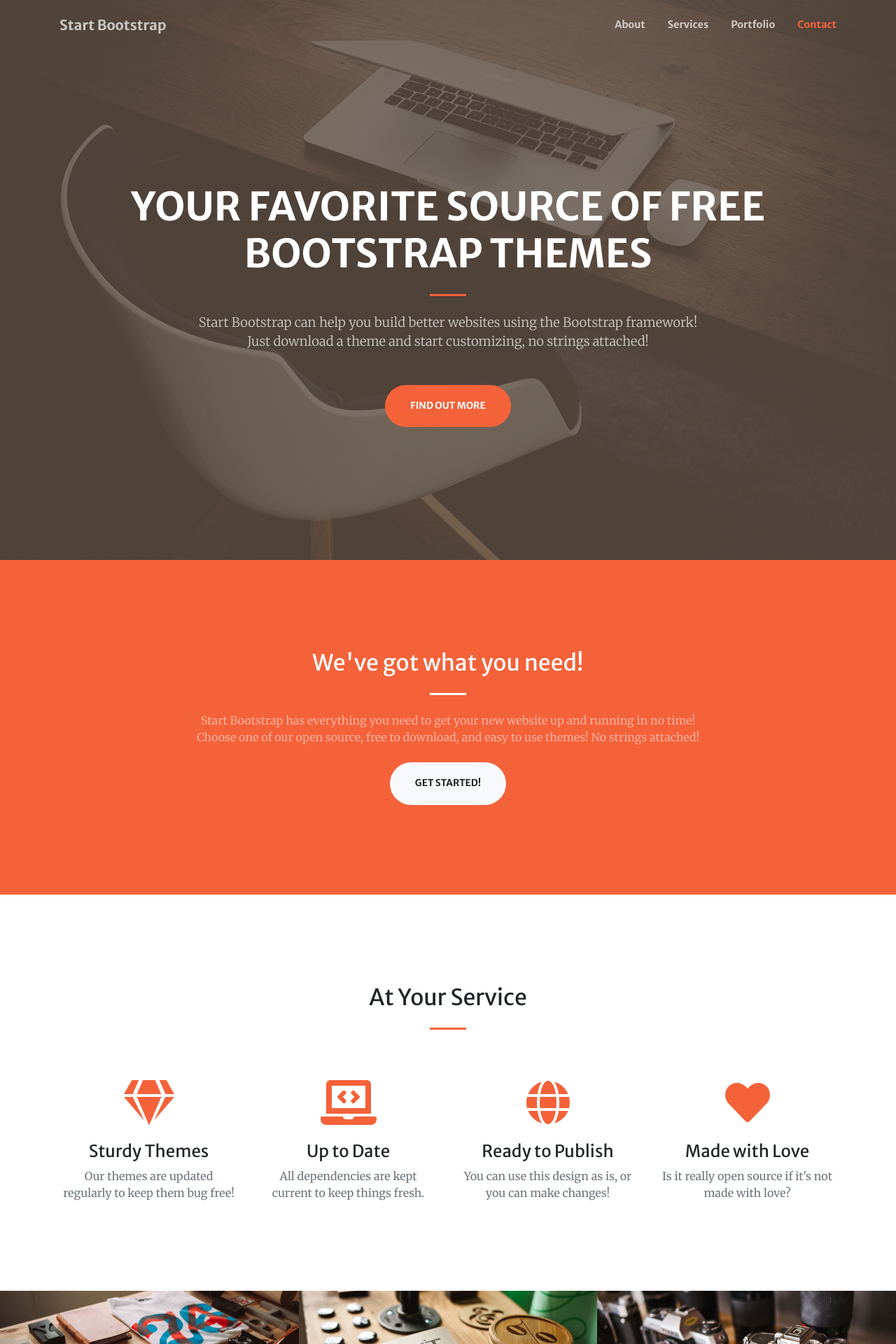
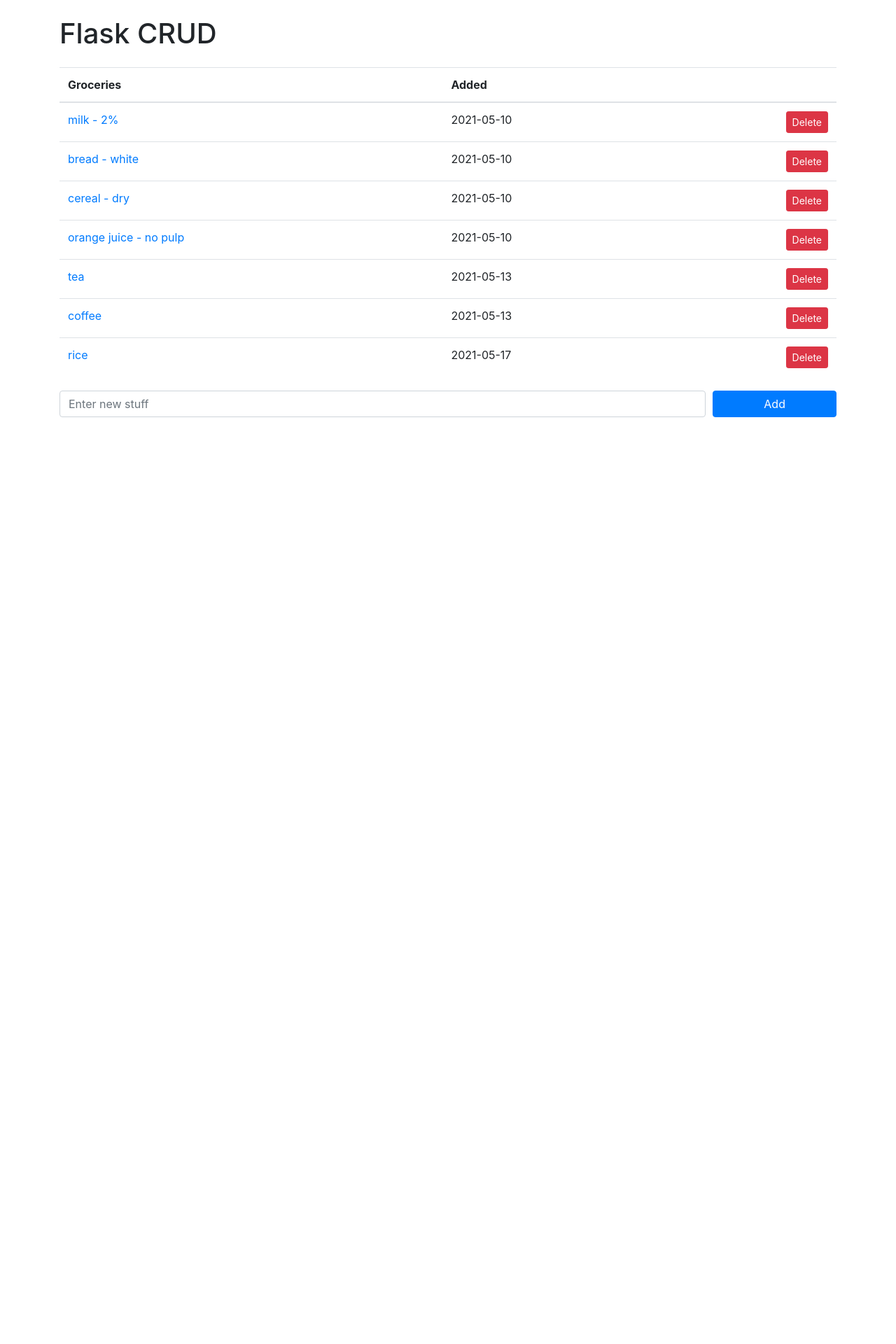
Before and after one commit to jukellam/FlaskCRUD, a Flask app: page / in a window 1280 px wide. Shown: the top 1920 px of the page at 70% size. After the commit the page ends 596 px from the top, so only its background shows below. Run offline with Flask 2, Linux system fonts and the light colour scheme; data comes from the database, SQL or seed files in the repository; some libraries are stand-ins or nearby versions.

Commit message:
back to working bootstrap

```diff
--- a/app.py
+++ b/app.py
@@ -5,7 +5,7 @@
 from datetime import datetime
 
 app = Flask(__name__)
-app._static_folder = ''
+app._static_folder = '/templates/static'
 app.config['SQLALCHEMY_DATABASE_URI'] = 'sqlite:///test.db'
 db = SQLAlchemy(app)
 
@@ -34,7 +34,7 @@
             return "There was a problem adding new stuff."
     else:
         groceries = Grocery.query.order_by(Grocery.created_at).all()
-        return render_template('index.html', groceries=groceries)
+        return render_template('index2.html', groceries=groceries)
 
 @app.route('/delete/<int:id>')
 def delete(id):
--- a/templates/base.html
+++ b/templates/base.html
@@ -3,13 +3,14 @@
 
 <head>
   <link rel="stylesheet" href="https://stackpath.bootstrapcdn.com/bootstrap/4.3.1/css/bootstrap.min.css" integrity="sha384-ggOyR0iXCbMQv3Xipma34MD+dH/1fQ784/j6cY/iJTQUOhcWr7x9JvoRxT2MZw1T" crossorigin="anonymous">
+  <!-- <link href="https://cdnjs.cloudflare.com/ajax/libs/magnific-popup.js/1.1.0/magnific-popup.min.css" rel="stylesheet" /> -->
   <meta charset="UTF-8">
   <meta name="viewport" content="width=device-width, initial-scale=1.0">
   <meta http-equiv="X-UA-Compatible" content="ie=edge">
   {% if title %}
-  <title>{{ title }} - Flask CRUD</title>
+  <title>{{ title }} - Flask - Grocery List</title>
   {% else %}
-  <title>Welcome to Flask CRUD</title>
+  <title>Justin's Flask App</title>
   {% endif %}
 </head>
 
--- a/templates/index.html
+++ /dev/null
@@ -1,245 +0,0 @@
-<!DOCTYPE html>
-<html lang="en">
-    <head>
-        <meta charset="utf-8" />
-        <meta name="viewport" content="width=device-width, initial-scale=1, shrink-to-fit=no" />
-        <meta name="description" content="" />
-        <meta name="author" content="" />
-        <title>Justin's Crud App</title>
-        <!-- Favicon-->
-        <link rel="icon" type="image/x-icon" href="assets/favicon.ico" />
-        <!-- Font Awesome icons (free version)-->
-        <script src="https://use.fontawesome.com/releases/v5.15.3/js/all.js" crossorigin="anonymous"></script>
-        <!-- Google fonts-->
-        <link href="https://fonts.googleapis.com/css?family=Merriweather+Sans:400,700" rel="stylesheet" />
-        <link href="https://fonts.googleapis.com/css?family=Merriweather:400,300,300italic,400italic,700,700italic" rel="stylesheet" type="text/css" />
-        <!-- Third party plugin CSS-->
-        <link href="https://cdnjs.cloudflare.com/ajax/libs/magnific-popup.js/1.1.0/magnific-popup.min.css" rel="stylesheet" />
-        <!-- Core theme CSS (includes Bootstrap)-->
-        <link href="{{ url_for('static', filename='main.css') }}" rel="stylesheet" />
-    </head>
-    <body id="page-top">
-        <!-- Navigation-->
-        <nav class="navbar navbar-expand-lg navbar-light fixed-top py-3" id="mainNav">
-            <div class="container">
-                <a class="navbar-brand js-scroll-trigger" href="#page-top">Start Bootstrap</a>
-                <button class="navbar-toggler navbar-toggler-right" type="button" data-toggle="collapse" data-target="#navbarResponsive" aria-controls="navbarResponsive" aria-expanded="false" aria-label="Toggle navigation"><span class="navbar-toggler-icon"></span></button>
-                <div class="collapse navbar-collapse" id="navbarResponsive">
-                    <ul class="navbar-nav ml-auto my-2 my-lg-0">
-                        <li class="nav-item"><a class="nav-link js-scroll-trigger" href="#about">About</a></li>
-                        <li class="nav-item"><a class="nav-link js-scroll-trigger" href="#services">Services</a></li>
-                        <li class="nav-item"><a class="nav-link js-scroll-trigger" href="#portfolio">Portfolio</a></li>
-                        <li class="nav-item"><a class="nav-link js-scroll-trigger" href="#contact">Contact</a></li>
-                    </ul>
-                </div>
-            </div>
-        </nav>
-        <!-- Masthead-->
-        <header class="masthead">
-            <div class="container h-100">
-                <div class="row h-100 align-items-center justify-content-center text-center">
-                    <div class="col-lg-10 align-self-end">
-                        <h1 class="text-uppercase text-white font-weight-bold">Your Favorite Source of Free Bootstrap Themes</h1>
-                        <hr class="divider my-4" />
-                    </div>
-                    <div class="col-lg-8 align-self-baseline">
-                        <p class="text-white-75 font-weight-light mb-5">Start Bootstrap can help you build better websites using the Bootstrap framework! Just download a theme and start customizing, no strings attached!</p>
-                        <a class="btn btn-primary btn-xl js-scroll-trigger" href="#about">Find Out More</a>
-                    </div>
-                </div>
-            </div>
-        </header>
-        <!-- About-->
-        <section class="page-section bg-primary" id="about">
-            <div class="container">
-                <div class="row justify-content-center">
-                    <div class="col-lg-8 text-center">
-                        <h2 class="text-white mt-0">We've got what you need!</h2>
-                        <hr class="divider light my-4" />
-                        <p class="text-white-50 mb-4">Start Bootstrap has everything you need to get your new website up and running in no time! Choose one of our open source, free to download, and easy to use themes! No strings attached!</p>
-                        <a class="btn btn-light btn-xl js-scroll-trigger" href="#services">Get Started!</a>
-                    </div>
-                </div>
-            </div>
-        </section>
-        <!-- Services-->
-        <section class="page-section" id="services">
-            <div class="container">
-                <h2 class="text-center mt-0">At Your Service</h2>
-                <hr class="divider my-4" />
-                <div class="row">
-                    <div class="col-lg-3 col-md-6 text-center">
-                        <div class="mt-5">
-                            <i class="fas fa-4x fa-gem text-primary mb-4"></i>
-                            <h3 class="h4 mb-2">Sturdy Themes</h3>
-                            <p class="text-muted mb-0">Our themes are updated regularly to keep them bug free!</p>
-                        </div>
-                    </div>
-                    <div class="col-lg-3 col-md-6 text-center">
-                        <div class="mt-5">
-                            <i class="fas fa-4x fa-laptop-code text-primary mb-4"></i>
-                            <h3 class="h4 mb-2">Up to Date</h3>
-                            <p class="text-muted mb-0">All dependencies are kept current to keep things fresh.</p>
-                        </div>
-                    </div>
-                    <div class="col-lg-3 col-md-6 text-center">
-                        <div class="mt-5">
-                            <i class="fas fa-4x fa-globe text-primary mb-4"></i>
-                            <h3 class="h4 mb-2">Ready to Publish</h3>
-                            <p class="text-muted mb-0">You can use this design as is, or you can make changes!</p>
-                        </div>
-                    </div>
-                    <div class="col-lg-3 col-md-6 text-center">
-                        <div class="mt-5">
-                            <i class="fas fa-4x fa-heart text-primary mb-4"></i>
-                            <h3 class="h4 mb-2">Made with Love</h3>
-                            <p class="text-muted mb-0">Is it really open source if it's not made with love?</p>
-                        </div>
-                    </div>
-                </div>
-            </div>
-        </section>
-        <!-- Portfolio-->
-        <div id="portfolio">
-            <div class="container-fluid p-0">
-                <div class="row no-gutters">
-                    <div class="col-lg-4 col-sm-6">
-                        <a class="portfolio-box" href="{{url_for('static', filename='assets/img/portfolio/fullsize/1.jpg')}}">
-                            <img class="img-fluid" src="{{url_for('static', filename='assets/img/portfolio/thumbnails/1.jpg')}}" alt="..." />
-                            <div class="portfolio-box-caption">
-                                <div class="project-category text-white-50">Category</div>
-                                <div class="project-name">Project Name</div>
-                            </div>
-                        </a>
-                    </div>
-                    <div class="col-lg-4 col-sm-6">
-                        <a class="portfolio-box" href="{{ url_for('static', filename='assets/img/portfolio/fullsize/2.jpg') }}">
-                            <img class="img-fluid" src="/assets/img/portfolio/thumbnails/2.jpg" alt="..." />
-                            <div class="portfolio-box-caption">
-                                <div class="project-category text-white-50">Category</div>
-                                <div class="project-name">Project Name</div>
-                            </div>
-                        </a>
-                    </div>
-                    <div class="col-lg-4 col-sm-6">
-                        <a class="portfolio-box" href="/assets/img/portfolio/fullsize/3.jpg">
-                            <img class="img-fluid" src="/assets/img/portfolio/thumbnails/3.jpg" alt="..." />
-                            <div class="portfolio-box-caption">
-                                <div class="project-category text-white-50">Category</div>
-                                <div class="project-name">Project Name</div>
-                            </div>
-                        </a>
-                    </div>
-                    <div class="col-lg-4 col-sm-6">
-                        <a class="portfolio-box" href="assets/img/portfolio/fullsize/4.jpg">
-                            <img class="img-fluid" src="assets/img/portfolio/thumbnails/4.jpg" alt="..." />
-                            <div class="portfolio-box-caption">
-                                <div class="project-category text-white-50">Category</div>
-                                <div class="project-name">Project Name</div>
-                            </div>
-                        </a>
-                    </div>
-                    <div class="col-lg-4 col-sm-6">
-                        <a class="portfolio-box" href="assets/img/portfolio/fullsize/5.jpg">
-                            <img class="img-fluid" src="assets/img/portfolio/thumbnails/5.jpg" alt="..." />
-                            <div class="portfolio-box-caption">
-                                <div class="project-category text-white-50">Category</div>
-                                <div class="project-name">Project Name</div>
-                            </div>
-                        </a>
-                    </div>
-                    <div class="col-lg-4 col-sm-6">
-                        <a class="portfolio-box" href="assets/img/portfolio/fullsize/6.jpg">
-                            <img class="img-fluid" src="assets/img/portfolio/thumbnails/6.jpg" alt="..." />
-                            <div class="portfolio-box-caption p-3">
-                                <div class="project-category text-white-50">Category</div>
-                                <div class="project-name">Project Name</div>
-                            </div>
-                        </a>
-                    </div>
-                </div>
-            </div>
-        </div>
-        <!-- Call to action-->
-        <section class="page-section bg-dark text-white">
-            <div class="container text-center">
-                <h2 class="mb-4">Free Download at Start Bootstrap!</h2>
-                <a class="btn btn-light btn-xl" href="https://startbootstrap.com/theme/creative/">Download Now!</a>
-            </div>
-        </section>
-        <!-- Contact-->
-        <section class="page-section" id="contact">
-            <div class="container">
-                <div class="row justify-content-center">
-                    <div class="col-lg-8 text-center">
-                        <h2 class="mt-0">Let's Get In Touch!</h2>
-                        <hr class="divider my-4" />
-                        <p class="text-muted mb-5">Ready to start your next project with us? Give us a call or send us an email and we will get back to you as soon as possible!</p>
-                    </div>
-                </div>
-                <div class="row">
-                    <div class="col-lg-4 ml-auto text-center mb-5 mb-lg-0">
-                        <i class="fas fa-phone fa-3x mb-3 text-muted"></i>
-                        <div>+1 (555) 123-4567</div>
-                    </div>
-                    <div class="col-lg-4 mr-auto text-center">
-                        <i class="fas fa-envelope fa-3x mb-3 text-muted"></i>
-                        <!-- Make sure to change the email address in BOTH the anchor text and the link target below!-->
-                        <a class="d-block" href="mailto:contact@yourwebsite.com">contact@yourwebsite.com</a>
-                    </div>
-                </div>
-            </div>
-        </section>
-        <!-- Footer-->
-        <footer class="bg-light py-5">
-            <div class="container">
-                <div class="small text-center text-muted">
-                    Copyright &copy;
-                    <!-- This script automatically adds the current year to your website footer-->
-                    <!-- (credit: https://updateyourfooter.com/)-->
-                    <script>
-                        document.write(new Date().getFullYear());
-                    </script>
-                    - Company Name
-                </div>
-            </div>
-        </footer>
-        <!-- Bootstrap core JS-->
-        <script src="https://code.jquery.com/jquery-3.5.1.min.js"></script>
-        <script src="https://cdn.jsdelivr.net/npm/bootstrap@4.6.0/dist/js/bootstrap.bundle.min.js"></script>
-        <!-- Third party plugin JS-->
-        <script src="https://cdnjs.cloudflare.com/ajax/libs/animejs/3.2.1/anime.min.js"></script>
-        <script src="https://cdnjs.cloudflare.com/ajax/libs/magnific-popup.js/1.1.0/jquery.magnific-popup.min.js"></script>
-        <!-- Core theme JS-->
-        <script src="js/scripts.js"></script>
-    </body>
-    {% block content %}
-<div class="container">
-  <h1 class="my-4">Flask CRUD</h1>
-  {% if groceries|length < 1 %}
-  <p>There is nothing to buy for now.</p>
-  {% else %}
-  <table class="table">
-    <thead>
-      <tr>
-        <th>Groceries</th>
-        <th>Added</th>
-        <th></th>
-      </tr>
-    </thead>
-    <tbody>
-      {% for grocery in groceries %}
-      <tr>
-        <td><a href="/update/{{ grocery.id }}">{{ grocery.name }}</a></td>
-        <td>{{ grocery.created_at.date() }}</td>
-        <td class="text-right"><a class="btn btn-danger btn-sm" href="/delete/{{ grocery.id }}" role="button">Delete</a></td>
-      </tr>
-      {% endfor %}
-    </tbody>
-  </table>
-  {% endif %}
-
-  {% include 'snippets/form.html' %}
-</div>
-{% endblock content %}
-</html>
```
Also changed, not shown: templates/static/assets/favicon.ico (deleted), templates/static/assets/img/bg-masthead.jpg (deleted), templates/static/assets/img/portfolio/fullsize/1.jpg (deleted), templates/static/assets/img/portfolio/fullsize/2.jpg (deleted), templates/static/assets/img/portfolio/fullsize/3.jpg (deleted), templates/static/assets/img/portfolio/fullsize/4.jpg (deleted), templates/static/assets/img/portfolio/fullsize/5.jpg (deleted), templates/static/assets/img/portfolio/fullsize/6.jpg (deleted), templates/static/assets/img/portfolio/thumbnails/1.jpg (deleted), templates/static/assets/img/portfolio/thumbnails/2.jpg (deleted), templates/static/assets/img/portfolio/thumbnails/3.jpg (deleted), templates/static/assets/img/portfolio/thumbnails/4.jpg (deleted), templates/static/assets/img/portfolio/thumbnails/5.jpg (deleted), templates/static/assets/img/portfolio/thumbnails/6.jpg (deleted).
